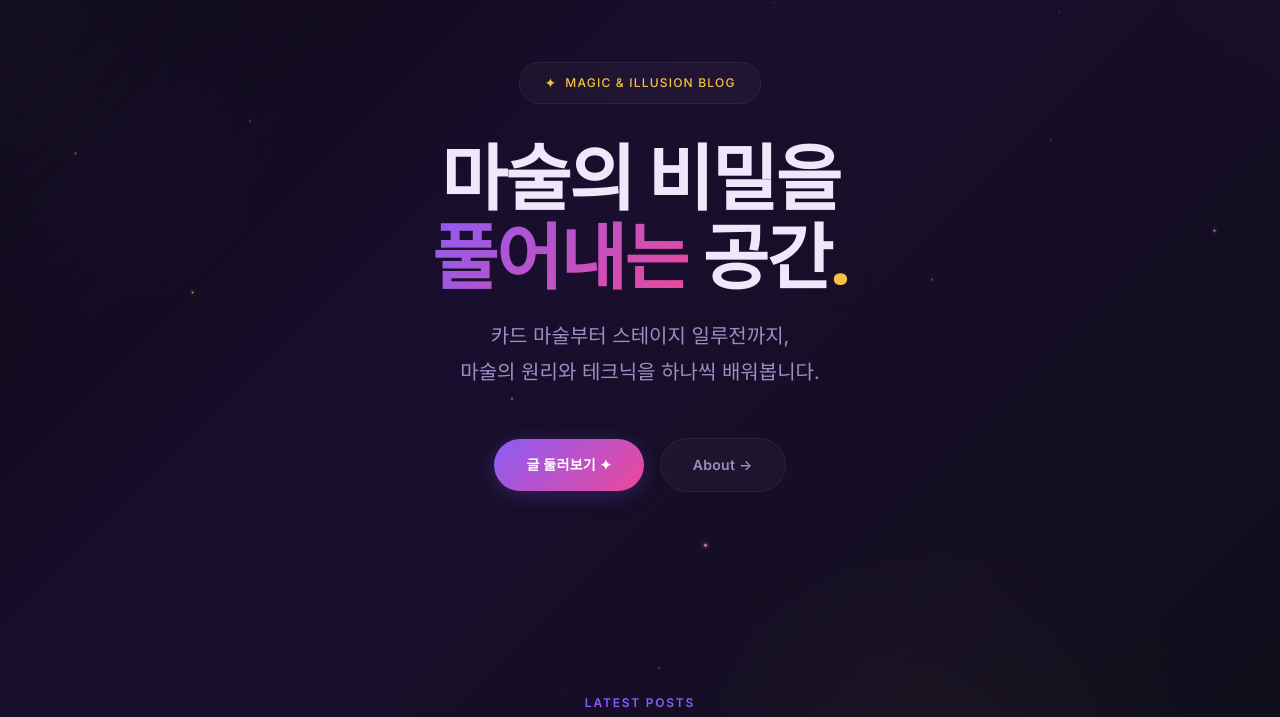
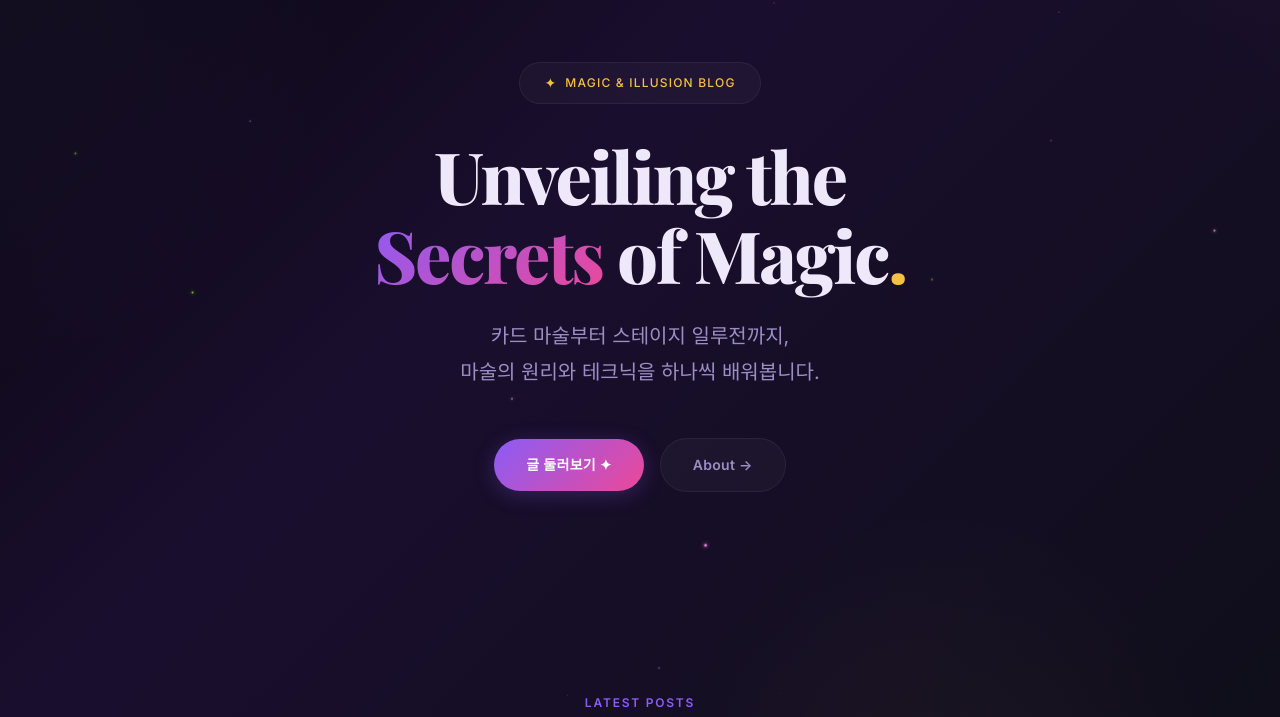
Before and after one commit to finale7942/blog-pistol, a plain HTML site: page index.html in a window 1280 px wide. Shown: the part 83-800 px from the top of the page. Drawn offline with nearby package versions, Linux system fonts and the light colour scheme; a web font is replaced by a local one.

Commit message:
Update hero title to English

```diff
--- a/index.html
+++ b/index.html
@@ -39,8 +39,8 @@
     <div class="hero-content">
       <div class="hero-badge">Magic & Illusion Blog</div>
       <h1 class="hero-title">
-        마술의 비밀을<br>
-        <span class="highlight">풀어내는</span> 공간<span class="gold">.</span>
+        Unveiling the<br>
+        <span class="highlight">Secrets</span> of Magic<span class="gold">.</span>
       </h1>
       <p class="hero-subtitle">
         카드 마술부터 스테이지 일루전까지,<br>
```
